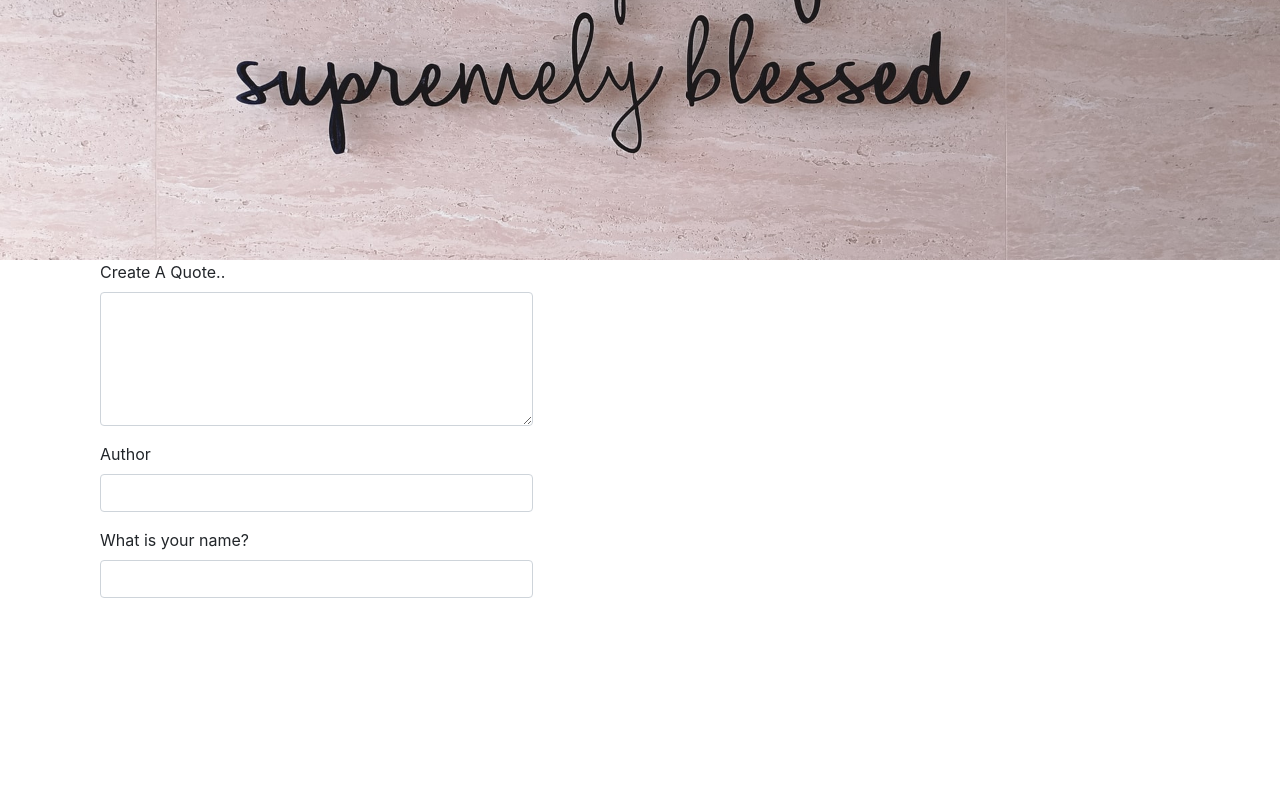
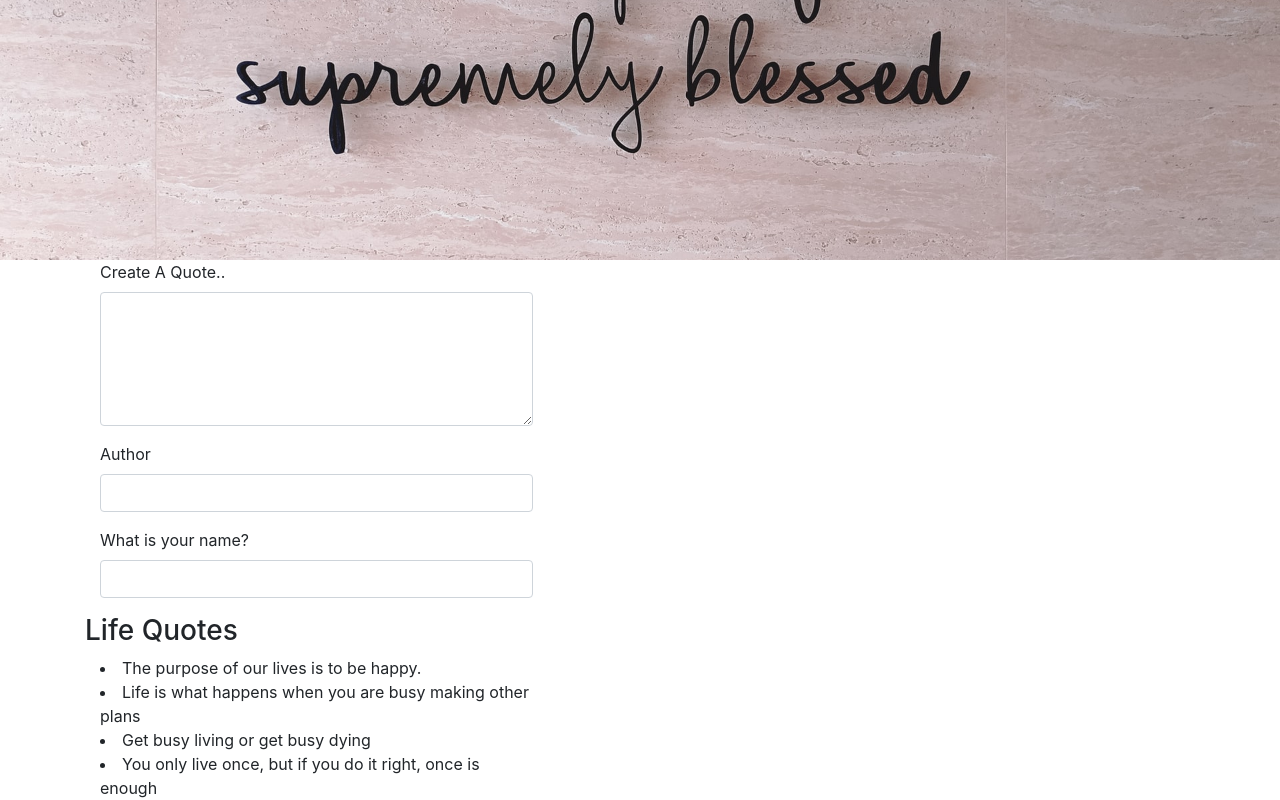
Before and after one commit to DerrickOdhiambo/Quotes-IP1, an Angular app: page / in a window 1280 px wide. Shown: the part 220-1020 px from the top of the page. Before the commit the page ends 834 px from the top, so only its background shows below. Built offline with nearby package versions, Linux system fonts and the light colour scheme; a web font is replaced by a local one.

Commit message:
generate quote component to display the quotes, authors and date it was posted

```diff
--- a/src/app/app.component.html
+++ b/src/app/app.component.html
@@ -1,4 +1,5 @@
 <app-header></app-header>
 <div class="container">
   <app-quote-form></app-quote-form>
+  <app-quote></app-quote>
 </div>
--- a/src/app/app.module.ts
+++ b/src/app/app.module.ts
@@ -6,9 +6,10 @@ import { AppRoutingModule } from './app-routing.module';
 import { AppComponent } from './app.component';
 import { HeaderComponent } from './header/header.component';
 import { QuoteFormComponent } from './quote-form/quote-form.component';
+import { QuoteComponent } from './quote/quote.component';
 
 @NgModule({
-  declarations: [AppComponent, HeaderComponent, QuoteFormComponent],
+  declarations: [AppComponent, HeaderComponent, QuoteFormComponent, QuoteComponent],
   imports: [BrowserModule, AppRoutingModule],
   providers: [],
   bootstrap: [AppComponent],
--- /dev/null
+++ b/src/app/quote/quote.component.html
@@ -0,0 +1,10 @@
+<div>
+  <h3>Life Quotes</h3>
+  <div class="container">
+    <div class="row">
+      <div class="col-md-5">
+        <li *ngFor="let quote of lifeQuotes">{{ quote.quote }}</li>
+      </div>
+    </div>
+  </div>
+</div>
--- /dev/null
+++ b/src/app/quote/quote.component.ts
@@ -0,0 +1,25 @@
+import { Component, OnInit } from '@angular/core';
+import { Quotes } from '../quotes';
+
+@Component({
+  selector: 'app-quote',
+  templateUrl: './quote.component.html',
+  styleUrls: ['./quote.component.css'],
+})
+export class QuoteComponent implements OnInit {
+  lifeQuotes: Quotes[] = [
+    { id: 1, quote: 'The purpose of our lives is to be happy.' },
+    {
+      id: 2,
+      quote: 'Life is what happens when you are busy making other plans',
+    },
+    { id: 3, quote: 'Get busy living or get busy dying' },
+    {
+      id: 4,
+      quote: 'You only live once, but if you do it right, once is enough',
+    },
+  ];
+  constructor() {}
+
+  ngOnInit(): void {}
+}
--- a/src/app/quotes.ts
+++ b/src/app/quotes.ts
@@ -1,2 +1,4 @@
 export class Quotes {
+  public id: number;
+  public quote: string;
 }
```
Also changed, not shown: src/app/quote/quote.component.css (added), 1 other file (tests, documents, lock files or other folders).
